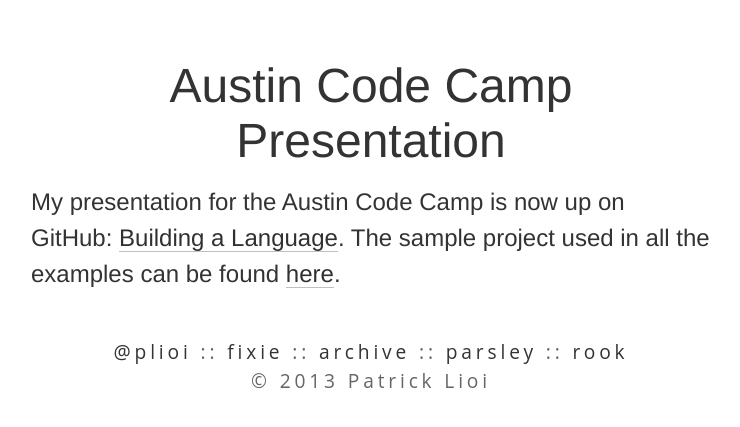
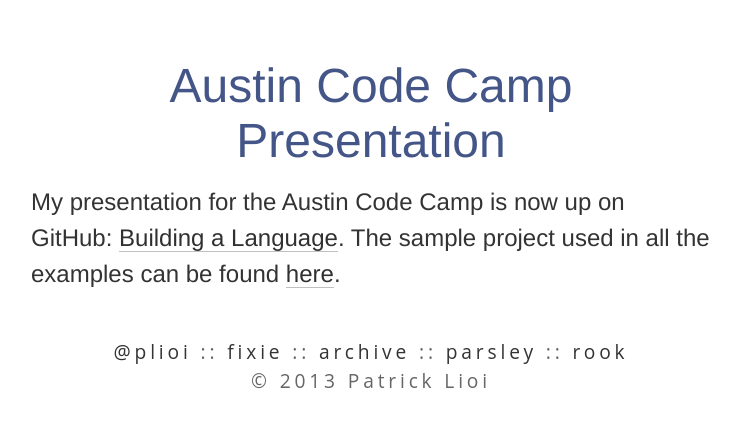
Before and after one commit to plioi/plioi.github.io, a Jekyll site: the page built from _posts/2012-06-11-austin-code-camp-presentation.html, in a window 1280 px wide. Shown: the top 427 px of the page, without its empty margins (269-1009 px from the left). Built offline with Jekyll 4.4.1, drawn with Linux system fonts in a browser that asks for light colours.

Commit message:
Update styles.css

```diff
--- a/stylesheets/styles.css
+++ b/stylesheets/styles.css
@@ -91,6 +91,7 @@
 	    text-align: center;
 	}
 	h1 a:link {
+	    color: #445588;
 	    text-decoration: none;
 	}
 	h1 a:visited {
@@ -194,7 +195,6 @@
 	    border-style: none;
 	}
 	a:hover {
-	    color: #999;
 	    text-decoration: none;
 	    border: 0;
 	    border-width: 0;
```
